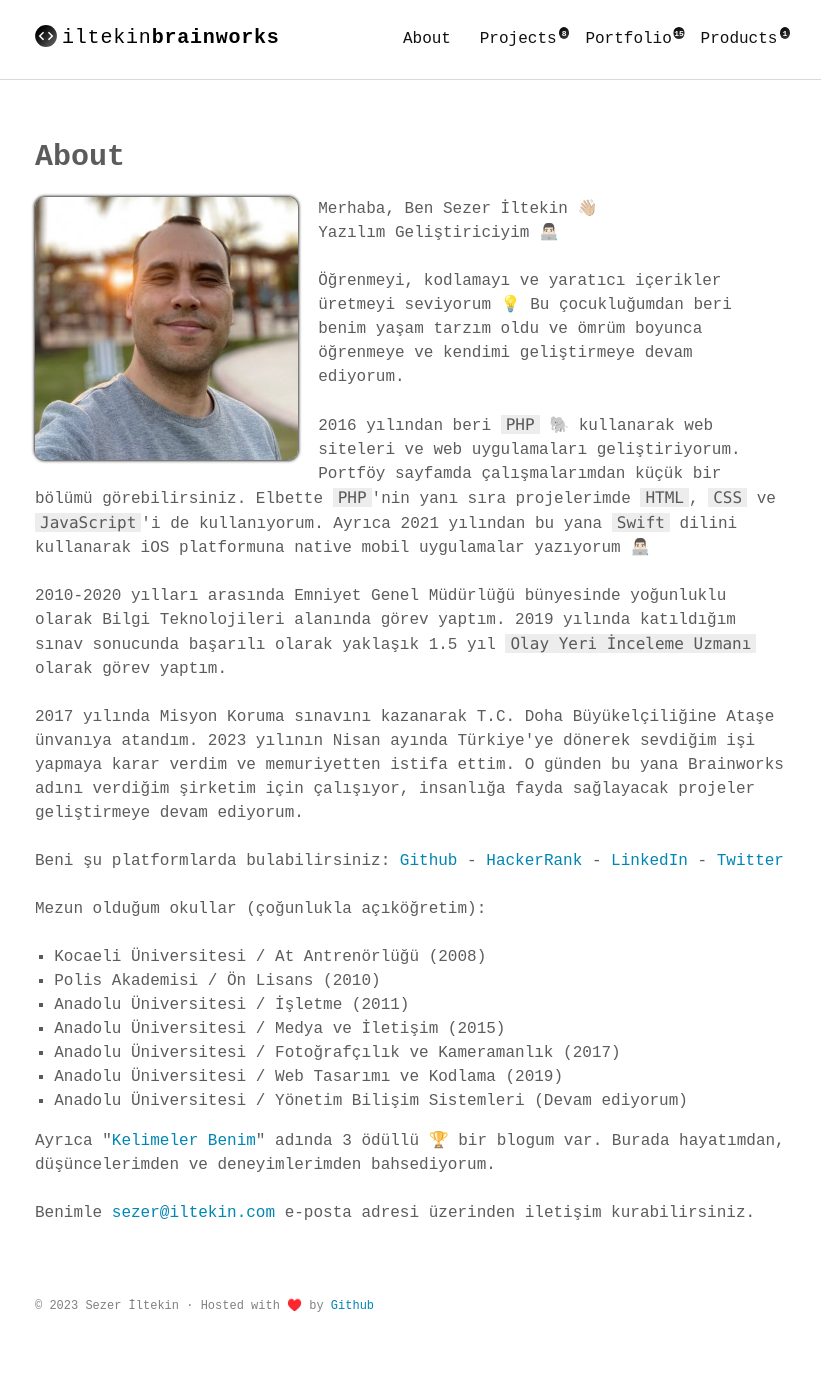
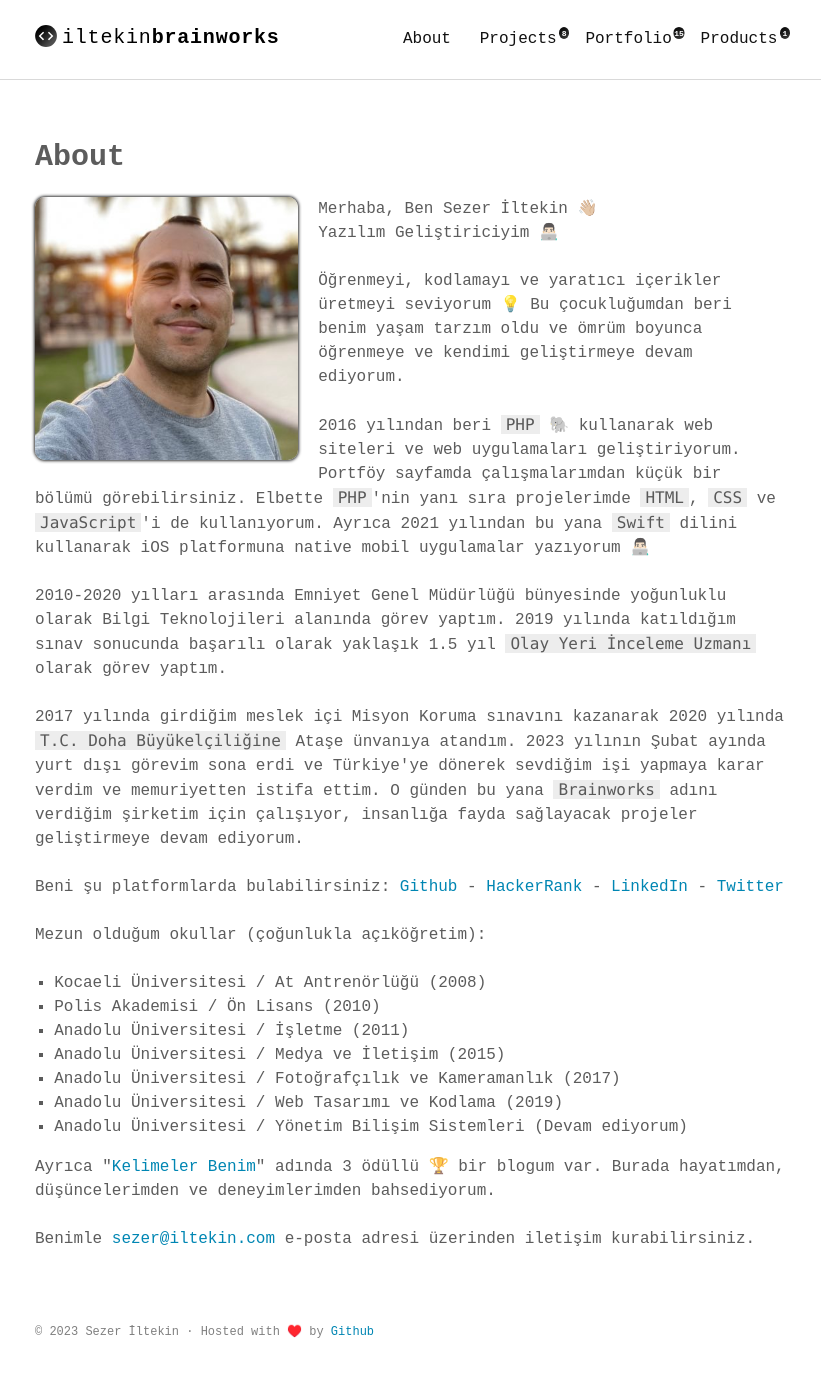
Before and after one commit to iltekin/iltekin.github.io, a Jekyll site: the page built from about.md, in a window 1280 px wide. Shown: the whole page, without its empty margins (229-1050 px from the left). Built offline with Jekyll 4.4.1, drawn with Linux system fonts in a browser that asks for light colours; some web fonts are replaced; before the commit the page ends 1363 px from its top, so only the background shows below that.

Commit message:
Change about.md

```diff
--- a/about.md
+++ b/about.md
@@ -37,7 +37,7 @@ Yazılım Geliştiriciyim 👨🏻‍💻</p>
 <p>2010-2020 yılları arasında Emniyet Genel Müdürlüğü bünyesinde yoğunluklu olarak Bilgi Teknolojileri alanında görev yaptım. 2019 yılında katıldığım sınav sonucunda başarılı olarak yaklaşık 1.5 yıl <code>Olay Yeri İnceleme Uzmanı</code> olarak görev yaptım. </p>
 
 
-<p>2017 yılında Misyon Koruma sınavını kazanarak T.C. Doha Büyükelçiliğine Ataşe ünvanıya atandım. 2023 yılının Nisan ayında Türkiye'ye dönerek sevdiğim işi yapmaya karar verdim ve memuriyetten istifa ettim. O günden bu yana Brainworks adını verdiğim şirketim için çalışıyor, insanlığa fayda sağlayacak projeler geliştirmeye devam ediyorum. </p>
+<p>2017 yılında girdiğim meslek içi Misyon Koruma sınavını kazanarak 2020 yılında <code>T.C. Doha Büyükelçiliğine</code> Ataşe ünvanıya atandım. 2023 yılının Şubat ayında yurt dışı görevim sona erdi ve Türkiye'ye dönerek sevdiğim işi yapmaya karar verdim ve memuriyetten istifa ettim. O günden bu yana <code>Brainworks</code> adını verdiğim şirketim için çalışıyor, insanlığa fayda sağlayacak projeler geliştirmeye devam ediyorum. </p>
 
 <p>Beni şu platformlarda bulabilirsiniz:
 <a target="_blank" href="https://github.com/iltekin">Github</a> -
```
